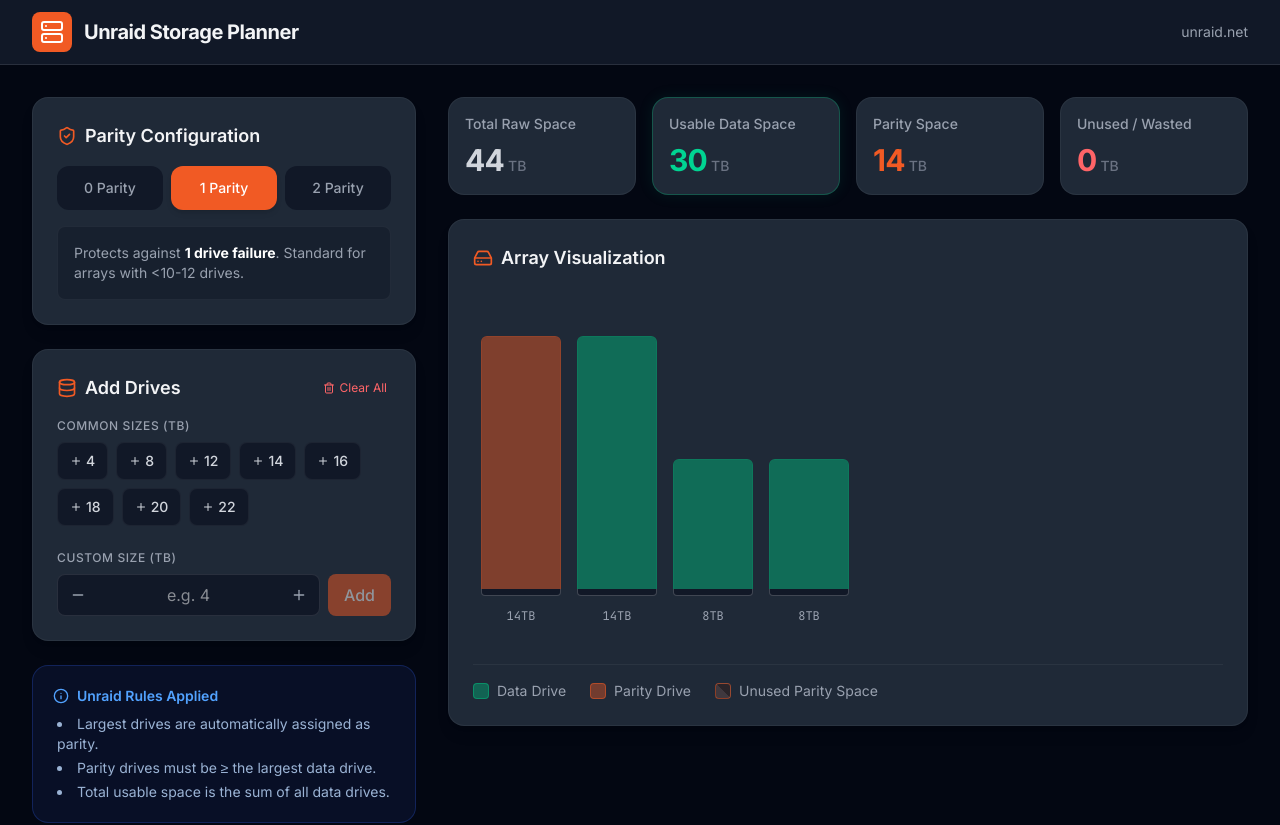
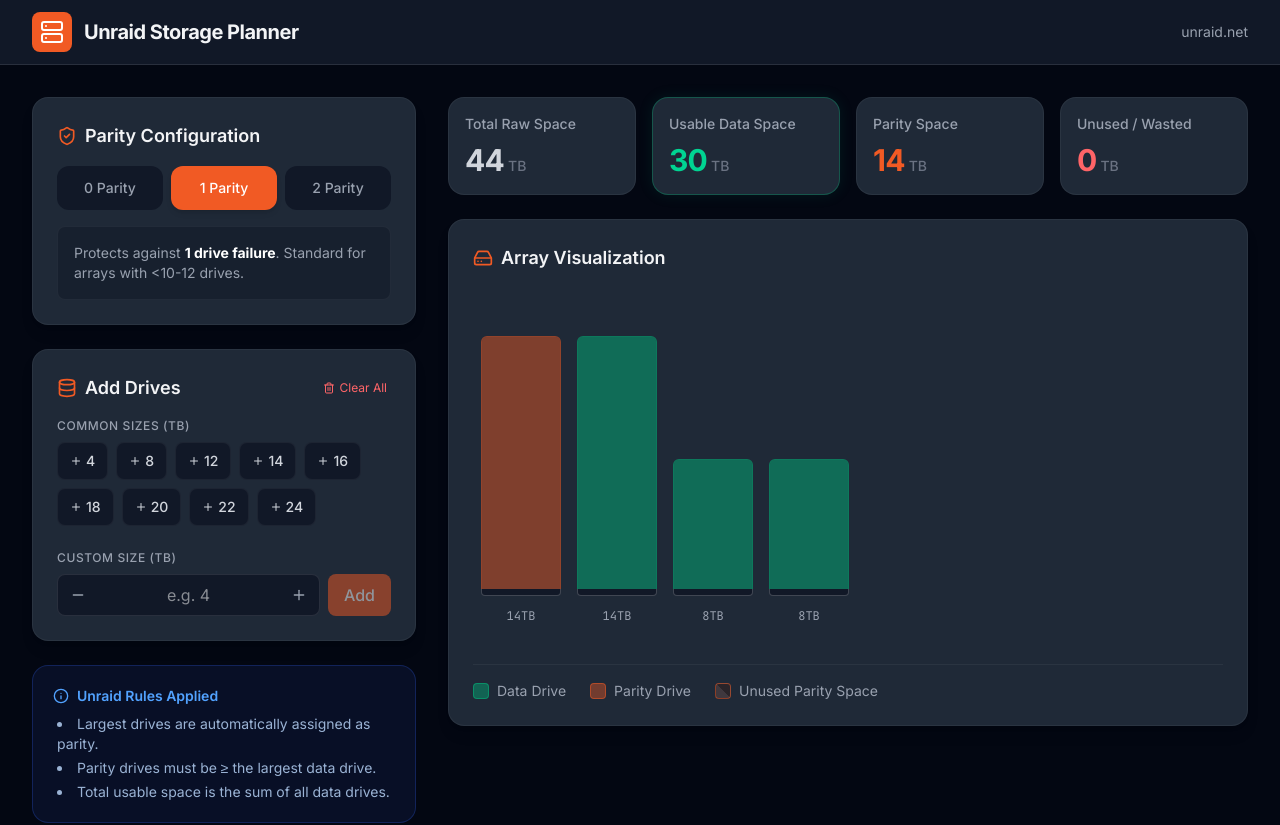
Before and after one commit to NathanGrenier/Unraid-Drive-Visualizer, a React (Vite) app: page / in a window 1280 px wide. Shown: the top 825 px of the page. Built offline with nearby package versions, Linux system fonts and the light colour scheme.

Commit message:
feat: add 24GB HDD size to quick add

```diff
--- a/src/components/DriveControls.tsx
+++ b/src/components/DriveControls.tsx
@@ -2,7 +2,7 @@ import React, { useState } from "react";
 import { Database, Plus, Trash2, Minus } from "lucide-react";
 import type { Drive } from "../types";
 
-const COMMON_DRIVE_SIZES = [4, 8, 12, 14, 16, 18, 20, 22];
+const COMMON_DRIVE_SIZES = [4, 8, 12, 14, 16, 18, 20, 22, 24];
 
 type DriveControlsProps = {
   drives: Drive[];
```
